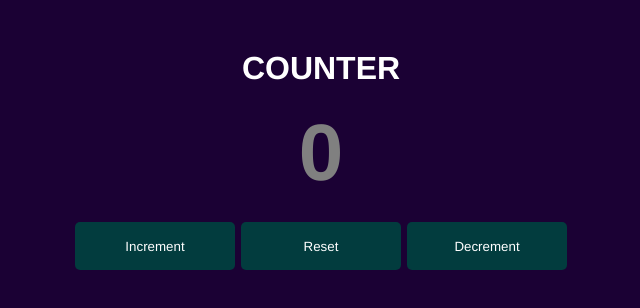
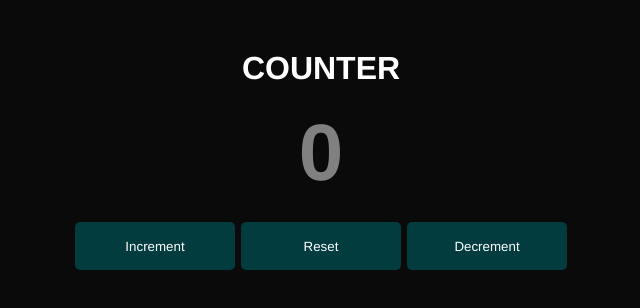
Before and after one commit to ezehkingsleyuchenna/counter-app-with-reactJs, a React (Vite) app: page / in a window 1280 px wide. Shown: the top 308 px of the page, without its empty margins (319-959 px from the left). Built offline with nearby package versions, Linux system fonts and the light colour scheme.

Commit message:
Update styles.css

```diff
--- a/src/assets/styles.css
+++ b/src/assets/styles.css
@@ -7,7 +7,7 @@
 .wrapper {
     width: 100wh;
     height: 100vh;
-    background-color: rgb(27, 1, 52);
+    background-color: rgb(10, 10, 11);
     padding: 50px;
 }
 
```
